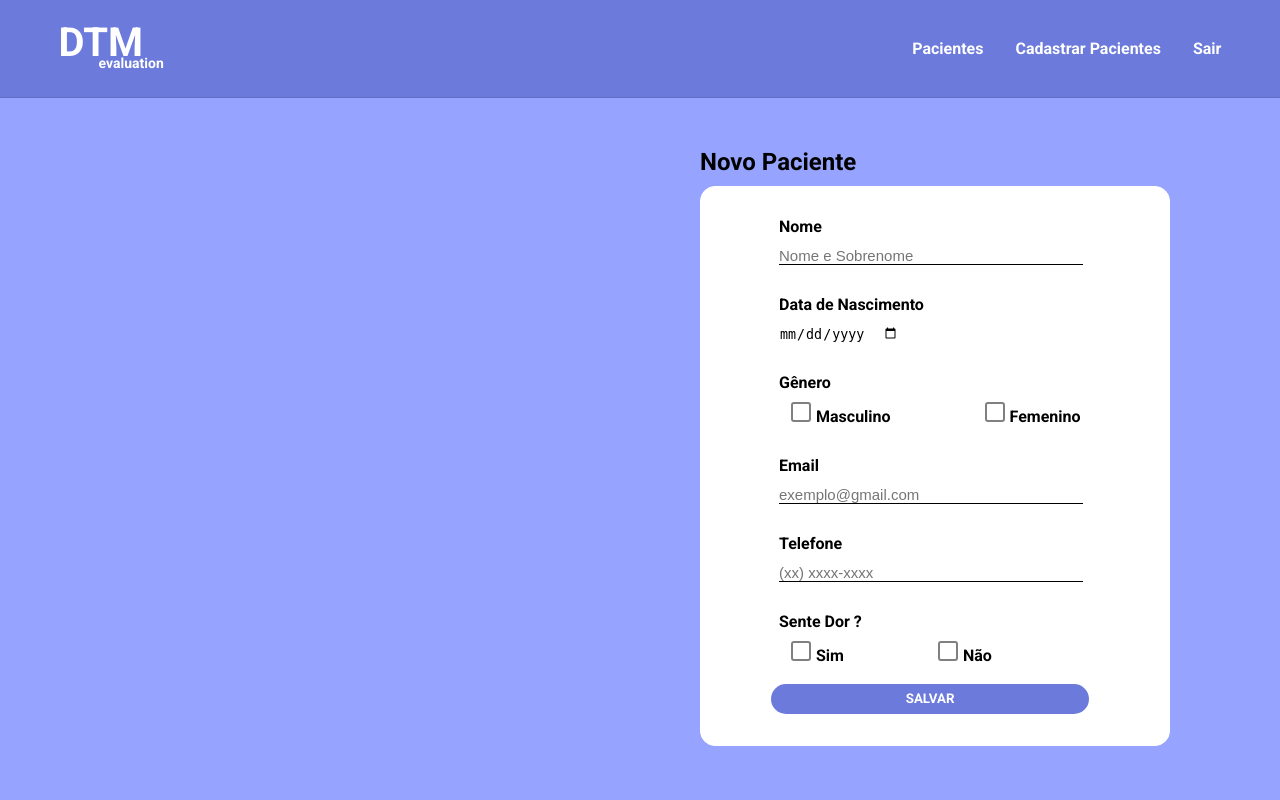
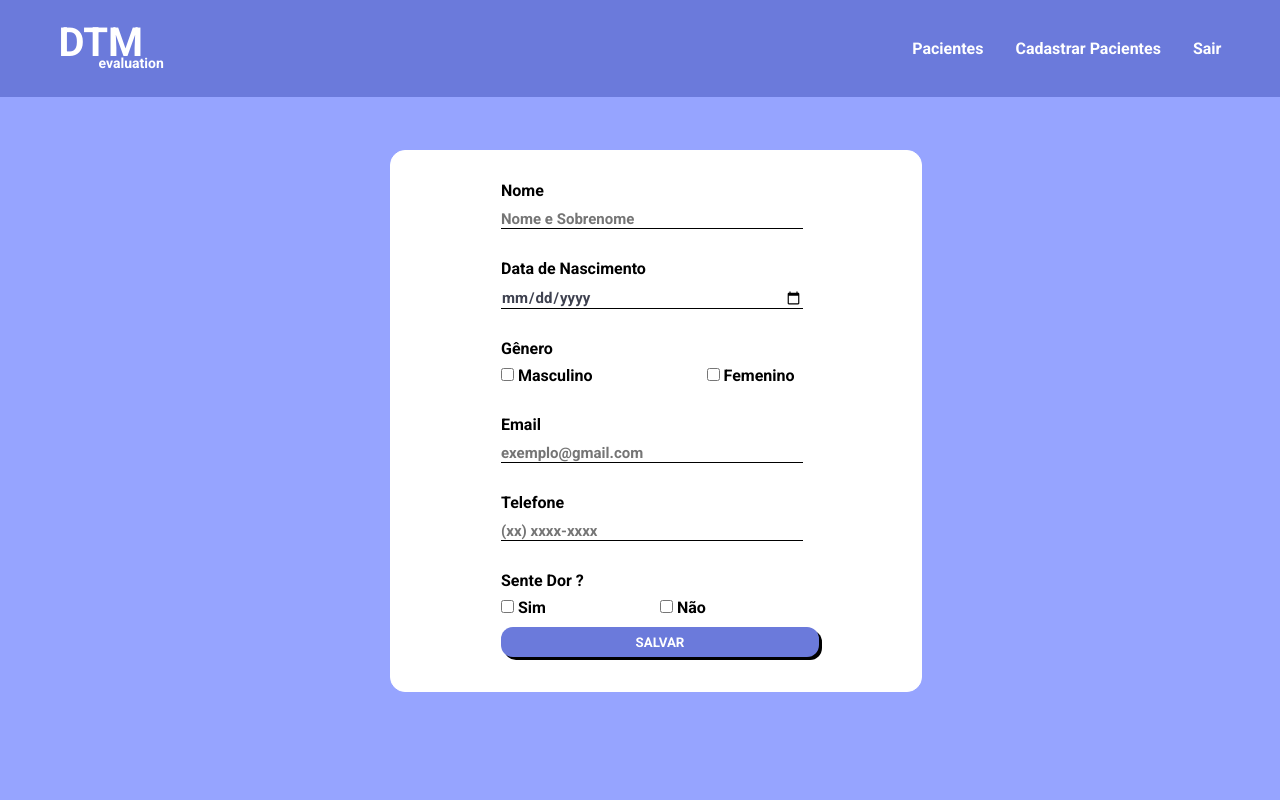
Before and after one commit to rnanc/dtm-evaluation, a Flask app: template templates/register_patient.html in a window 1280 px wide. Run offline with Flask 2, Linux system fonts and the light colour scheme; the template is opened without the code that fills it, so the values that code supplies are empty; parts of the project's set-up code (start-up, migrations or seed data) failed here and were passed over.

Commit message:
fix: stylization of the register patient

```diff
--- a/static/css/register_patient.css
+++ b/static/css/register_patient.css
@@ -1,33 +1,25 @@
 @import url('https://fonts.googleapis.com/css2?family=Roboto:wght@700&display=swap');
-* {
+/*primary-color: #6B7ADB;
+secondary-color: #96a4ff;
+font-color: #3E414F;*/
+
+/*Estilizando o header*/
+*{
+    margin: 0;
     padding: 0;
-    margin: 0;
-    border: none;
-    box-sizing: border-box;
 }
 
-:root {
-    --primary-color: #6B7ADB;
-    --secondary-color: #96a4ff;
-    --font-color: #3E414F;
+body{
+    font-family: 'Roboto', sans-serif;
+    background-color: #96a4ff;
 }
 
-html, body {
-    height: 100%;
+header{
+    background-color: #6B7ADB;
+    padding: 28px;
 }
 
-body {
-    font-family: 'Roboto', sans-serif;
-    background-color: var(--secondary-color);
-}
-
-header {
-    background-color: var(--primary-color);
-    padding: 28px;
-    border-bottom: 1px solid rgba(0, 0, 0, 0.1);
-}
-
-.header-area {
+.header{
     max-width: 95%;
     width: 100%;
     display: flex;
@@ -36,30 +28,30 @@ header {
     margin: 0 auto;
 }
 
-.header-area .logo div {
+.header .logo div{
     line-height: 0.75em;
     color: #fff;
 }
 
-.header-area .logo div:nth-child(1) {
+.header .logo div:nth-child(1){
     font-size: 40px;
     font-weight: bold;
 }
 
-.header-area .logo div:nth-child(2) {
+.header .logo div:nth-child(2){
     font-size: 14px;
     font-weight: normal;
     margin-left: 40px;
 }
 
-.header-area .links a {
+.header .links a{
     text-decoration: none;
     color: #fff;
     font-size: 16px;
     position: relative;
 }
 
-.header-area .links a::after {
+.header .links a::after {
     content: "";
     width: 0;
     height: 2px;
@@ -70,97 +62,75 @@ header {
     transition: all 250ms ease-in-out;
 }
 
-.header-area .links a:hover::after {
+.header .links a:hover::after {
     width: 100%;
     transition: all 250ms ease-in-out;
 }
 
-.header-area .links a.active {
-    font-weight: bold;
+.header .links a:hover::after {
+    width: 100%;
+    transition: all 250ms ease-in-out;
 }
 
-.header-area .links a + a {
+.header .links a + a {
     margin-left: 28px;
 }
 
-.card{
+/*1- Estilizando o body*/
+
+.card {
     border: 1px solid white;
+    width: 530px;
+    height: 540px;
+    position:absolute;
+    left:50%;
+    top:50%;
+    margin-left:-250px;
+    margin-top: -250px;
     background-color: white;
-	width: 470px;
-	height: 560px;
-	margin-left: 700px;
     border-radius: 15px;
 }
 
 h2{
-	font-family: "Roboto";
-	margin-left: 700px;
-	margin-top: 50px;
-	margin-bottom: 10px;
+    position:absolute;
+    left:38%;
+    top:20%;
+    color: white;
+}
+.intern p{
+    margin-left: 110px;
+    margin-top: 30px;
+}
+/*.intern p:nth-child(1){
+    padding-top: 10px;
+}*/
+
+.intern input{
+    margin-left: 110px;
+    margin-top: 10px;
 }
 
-.card p{
-	margin-left: 78px;
-	margin-top: 30px;
-	font-family: "Roboto";
-	margin-bottom: 10px;
-}
-
-.card input[type="date"]{
-	margin-left: 78px;
-}
-
-.card input[type="text"]{
-	width: 65%;
-}
-
-.card input[type="text"]{
+.intern input[type="text"], input[type="email"], input[type="number"], input[type="date"]{
+    font-family: 'Roboto', sans-serif;
+    width: 57%;
     border: none;
     border-bottom: 1px solid black;
     outline: none;
     height: none;
     color: #3e414f;
     font-size: 15px;
-	margin-left: 78px;
 }
 
-.checkbox{
-	display: none;
+.intern input[type="submit"]{
+    border: none;
+    width: 60%;
+    height: 30px;
+    border-radius: 12px;
+    background-color: #6B7ADB;
+    color: white;
+    font-family: 'Roboto', sans-serif;
+    box-shadow: 3px 3px 0 black;
 }
-
-.checkbox + label:before{
-	content: "";
-	display: inline-block;
-	width: 1em;
-	height: 1em;
-	border-radius: 3px;
-	margin-right: 5px;
-	border: 2px solid gray;
-	margin-left: 90px;
-}
-
-.checkbox:checked + label:before{
-	background: #96a4ff;
-}
-
-.checkbox:checked + label {
-	text-transform: uppercase;
-	font-family: "Roboto", "sans-serif";
-}
-
-.card input[type="submit"]{
-	outline: none;
-	width: 68%;
-	margin-left: 70px;
-	font-family: "Roboto";
-	text-transform: uppercase;
-	border-radius: 20px;
-	height: 30px;
-	border: none;
-	color: white;
-	background-color: #6b7adb;
-}
-
-.card input[type="submit"]:hover{
+.intern input[type="submit"]:hover{
     font-size: 17px;
 }
--- /dev/null
+++ b/static/js/register_patient.js
@@ -0,0 +1,13 @@
+function onlyOne(checkbox) {
+    var checkboxes = document.getElementsByName('check')
+    checkboxes.forEach((item) => {
+        if (item !== checkbox) item.checked = false
+    })
+}
+
+function onlyOne2(checkbox) {
+    var checkboxes = document.getElementsByName('check2')
+    checkboxes.forEach((item) => {
+        if (item !== checkbox) item.checked = false
+    })
+}
--- a/templates/register_patient.html
+++ b/templates/register_patient.html
@@ -4,12 +4,12 @@
     <meta charset="UTF-8">
     <meta name="viewport" content="width=device-width, initial-scale=1.0">
     <title>Novo Paciente</title>
-    <!-- <link rel="stylesheet" href="{{ url_for('static', filename='css/register_patients.css') }}"> -->
-    <link rel="stylesheet" href="/static/css/register_patient.css">
+    <link rel="stylesheet" type="text/css" href="/static/css/register_patient.css">
+    <script src="pag.js"></script>
 </head>
 <body>
     <header>
-        <div class="header-area">
+        <div class="header">
             <div class="logo">
                 <div>DTM</div>
                 <div>evaluation</div>
@@ -21,33 +21,43 @@
             </div>
         </div>
     </header>
+    </div>
     <main>
         <h2>Novo Paciente</h2>
 	    <div class="card">
 		    <form>
+                <div class="intern">
                     <p>Nome</p>
-			<input type="text" name="Nome" placeholder="Nome e Sobrenome" id="nome">
+                    <input type="text" name="nome" placeholder="Nome e Sobrenome" class="nome">
+
                     <p>Data de Nascimento</p>
                     <input type="date" id="idade" name="idade">
+
     		        <p>Gênero</p>
-    			<input type="radio" class="checkbox" id="checkbox3">
-                <label for="checkbox3">Masculino</label>
-    			<input type="radio" class="checkbox" id="checkbox4">
-                <label for="checkbox4">Femenino</label>
+                    <input type="checkbox" name="check" onclick="onlyOne(this)" value="masculino">
+                    <label for="masculino" id="chckMas">Masculino</label>
+        			<input type="checkbox" name="check" onclick="onlyOne(this)" value="femenino">
+                    <label for="femenino" id="chckFem">Femenino</label>
+
                     <p>Email</p>
-			<input type="text" placeholder="exemplo@gmail.com">
+                    <input type="email" placeholder="exemplo@gmail.com" name="email">
+
                     <p>Telefone</p>
-			<input type="text" placeholder="(xx) xxxx-xxxx">
+                    <input type="number" placeholder="(xx) xxxx-xxxx" name="telefone">
+
     				<p>Sente Dor ?</p>
-    			<input type="radio" id="checkbox1" class="checkbox" >
-                <label for="checkbox1">Sim</label>
-    			<input type="radio" id="checkbox2" class="checkbox" >
-                <label for="checkbox2">Não</label>
+        			<input type="checkbox" name="check2" onclick="onlyOne2(this)" value="sim">
+                    <label for="sim">Sim</label>
+        			<input type="checkbox" name="check2" onclick="onlyOne2(this)" value="nao">
+                    <label for="nao">Não</label>
+
                     <br>
-            <br>
-            <input type="submit" name="" value="Salvar">
+
+                    <input type="submit" id="btnSubmit" value="SALVAR">
+                </div>
 		</form>
 	</div>
     </main>
+    <script src="/static/js/register_patient.js"></script>
 </body>
 </html>
```
Lines whose indentation alone changed are shown as unchanged.
